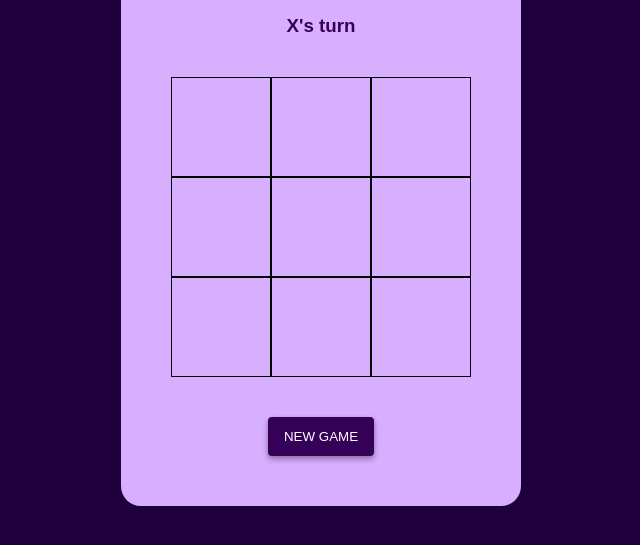
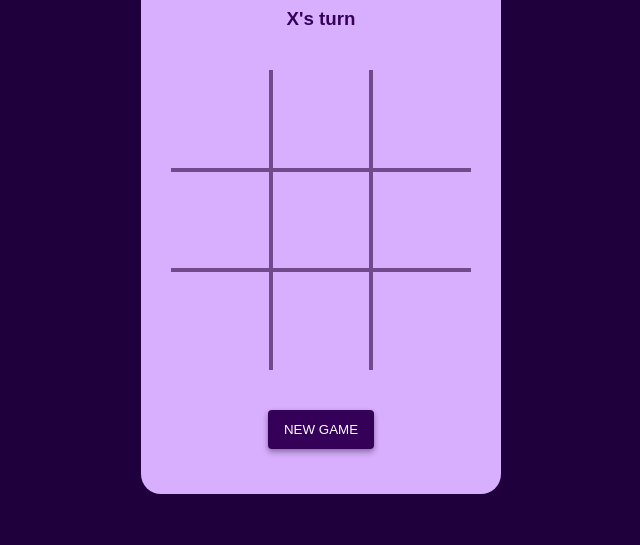
Before and after one commit to prarthnakamat/Tic-Tac-Toe, a plain HTML site: page index.html in a window 1280 px wide. Shown: the part 207-752 px from the top of the page, without its empty margins (319-959 px from the left). Drawn offline with Linux system fonts and the light colour scheme.

Commit message:
Update style.css

```diff
--- a/style.css
+++ b/style.css
@@ -6,15 +6,13 @@ html{
 
 *,*:before,*:after{
     box-sizing: inherit;
-
 }
 
 .tictactoe{
     background-color: rgb(216, 174, 255);
-    padding: 40px 50px 50px 50px;
+    padding: 20px 30px 45px 30px;
     border-radius: 20px;
     color: rgb(53, 0, 88);
-
 }
 
 body{
@@ -34,7 +32,7 @@ body{
 .square{
     width: 100px;
     height: 100px;
-    border: 1px solid black;
+    border: 2px solid rgb(114, 74, 140);
     transition: 0.2s ease-out;
     cursor: pointer;
     position: relative;
@@ -110,9 +108,6 @@ body{
     transform: rotate(-45deg);
 }
 
-
-
-
 .square.O .outline:before{
     content: "";
     background:transparent;
@@ -135,6 +130,31 @@ body{
     z-index: 3;
 }
 
+
+.square:nth-of-type(1),
+.square:nth-of-type(2),
+.square:nth-of-type(3){
+    border-top: none;
+}
+
+.square:nth-of-type(1),
+.square:nth-of-type(4),
+.square:nth-of-type(7){
+    border-left: none;
+}
+
+.square:nth-of-type(3),
+.square:nth-of-type(6),
+.square:nth-of-type(9){
+    border-right: none;
+}
+
+.square:nth-of-type(7),
+.square:nth-of-type(8),
+.square:nth-of-type(9){
+    border-bottom: none;
+}
+
 button{
     background-color: rgb(53, 0, 88);
     color: white;
```
